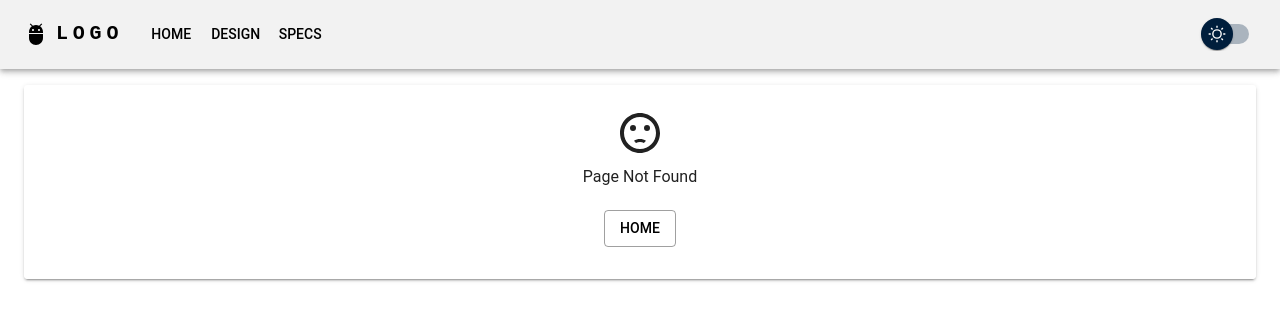
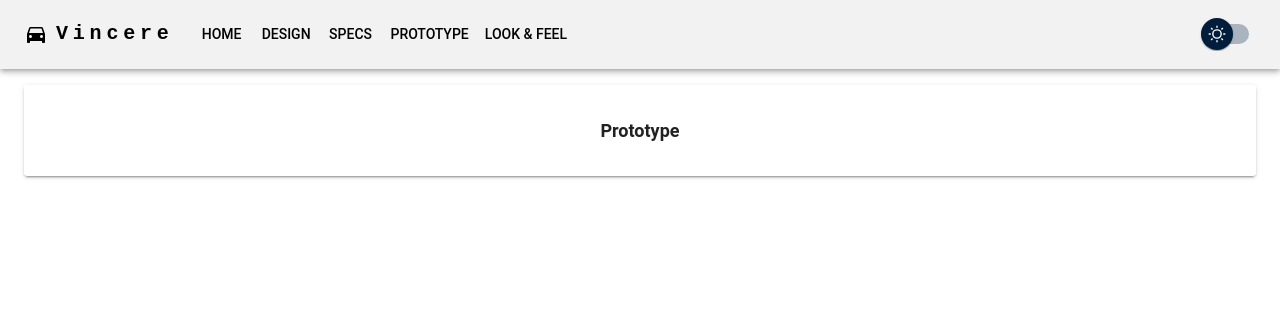
Before and after one commit to jonoman55/cool-cars, a React (Vite) app: page /proto in a window 1280 px wide. Before the commit this address had no page. Shown: the top 320 px of the page. Built offline with nearby package versions, Linux system fonts and the light colour scheme.

Commit message:
Add Proto And LookFeel Pages

```diff
--- a/src/components/index.js
+++ b/src/components/index.js
@@ -1,7 +1,10 @@
 export { default as Home } from './pages/home/Home';
 export { default as Design } from './pages/design/Design';
 export { default as Specs } from './pages/specs/Specs';
+export { default as ProtoType } from './pages/proto/Proto';
 export { default as NotFound } from './pages/notfound/NotFound';
+export { default as LookFeel } from './pages/lookfeel/LookFeel';
+
 
 import { Layout } from './layout/Layout';
 
--- a/src/components/layout/Header.jsx
+++ b/src/components/layout/Header.jsx
@@ -11,7 +11,10 @@ import {
   Menu,
   MenuItem,
 } from '@mui/material/';
-import { Adb as AdbIcon, Menu as MenuIcon } from '@mui/icons-material';
+import {
+  Menu as MenuIcon,
+  DirectionsCar as CarIcon
+} from '@mui/icons-material';
 
 import ThemeSwitch from '../controls/ThemeSwitch';
 import { ToolTip } from '../controls/ToolTip';
@@ -38,7 +41,7 @@ const Header = () => {
       <Container maxWidth="xl">
         <Toolbar disableGutters id="back-to-top-anchor">
           {/* Logo */}
-          <AdbIcon sx={{ display: { xs: 'none', md: 'flex' }, mr: 1 }} />
+          <CarIcon sx={{ display: { xs: 'none', md: 'flex' }, mr: 1 }} />
           <Typography
             variant="h6"
             noWrap
@@ -53,7 +56,7 @@ const Header = () => {
               cursor: 'default',
             }}
           >
-            LOGO
+            Vincere
           </Typography>
 
           {/* Menu Icon BUtton */}
@@ -106,7 +109,7 @@ const Header = () => {
           </Box>
 
           {/* Responsive Logo */}
-          <AdbIcon sx={{ display: { xs: 'flex', md: 'none' }, mr: 1 }} />
+          <CarIcon sx={{ display: { xs: 'flex', md: 'none' }, mr: 1 }} />
           <Typography
             variant="h5"
             noWrap
@@ -122,7 +125,7 @@ const Header = () => {
               cursor: 'default',
             }}
           >
-            LOGO
+            Vincere
           </Typography>
 
           {/* Navbar */}
--- /dev/null
+++ b/src/components/pages/lookfeel/LookFeel.jsx
@@ -0,0 +1,43 @@
+import {
+    Box,
+    Card,
+    CardContent,
+    Container,
+    Paper,
+    Typography,
+  } from '@mui/material';
+
+  /**
+   * Specs
+   */
+  const LookFeel = () => {
+    return (
+      <Container maxWidth="xl">
+        <Paper elevation={2} sx={{ my: 2 }}>
+          <Card elevation={0}>
+            <CardContent>
+              <Box
+                sx={{
+                  p: 1,
+                  display: 'flex',
+                  flexDirection: 'column',
+                  justifyContent: 'center',
+                  alignItems: 'center',
+                }}
+              >
+                <Typography
+                  component="p"
+                  variant="body1"
+                  sx={{ mt: 1, fontWeight: 600, fontSize: 18 }}
+                >
+                  Look and Feel
+                </Typography>
+              </Box>
+            </CardContent>
+          </Card>
+        </Paper>
+      </Container>
+    );
+  };
+
+  export default LookFeel;
--- /dev/null
+++ b/src/components/pages/proto/Proto.jsx
@@ -0,0 +1,43 @@
+import {
+    Box,
+    Card,
+    CardContent,
+    Container,
+    Paper,
+    Typography,
+  } from '@mui/material';
+
+  /**
+   * Specs
+   */
+  const Proto = () => {
+    return (
+      <Container maxWidth="xl">
+        <Paper elevation={2} sx={{ my: 2 }}>
+          <Card elevation={0}>
+            <CardContent>
+              <Box
+                sx={{
+                  p: 1,
+                  display: 'flex',
+                  flexDirection: 'column',
+                  justifyContent: 'center',
+                  alignItems: 'center',
+                }}
+              >
+                <Typography
+                  component="p"
+                  variant="body1"
+                  sx={{ mt: 1, fontWeight: 600, fontSize: 18 }}
+                >
+                  Prototype
+                </Typography>
+              </Box>
+            </CardContent>
+          </Card>
+        </Paper>
+      </Container>
+    );
+  };
+
+  export default Proto;
--- a/src/constants/linkItems.jsx
+++ b/src/constants/linkItems.jsx
@@ -1,11 +1,10 @@
 /* eslint-disable no-unused-vars */
 import {
   Home as HomeIcon,
-  AccountCircle as ProfileIcon,
+  Visibility as LookFeelIcon,
   DirectionsCar as DesignIcon,
-  Handyman as SpecsIcon,
-  Login as LoginIcon,
-  Logout as LogoutIcon,
+  Settings as SpecsIcon,
+  DesignServices as PrototypeIcon,
 } from '@mui/icons-material';
 
 /**
@@ -33,31 +32,18 @@ export const linkItems = [
     to: '/specs',
     icon: <SpecsIcon />,
   },
-  // {
-  //   id: 4,
-  //   name: 'Profile',
-  //   description: 'Profile Page',
-  //   to: '/profile',
-  //   icon: <ProfileIcon />,
-  // },
-];
-
-/**
- * App Authentication Link Items
- */
-export const authItems = [
   {
     id: 3,
-    name: 'login',
-    description: 'Login',
-    to: '/login',
-    icon: <LoginIcon />,
+    name: 'Prototype',
+    description: 'Prototype Page',
+    to: '/proto',
+    icon: <PrototypeIcon />,
   },
   {
     id: 4,
-    name: 'logout',
-    description: 'Logout',
-    to: '/login',
-    icon: <LogoutIcon />,
+    name: 'Look & Feel',
+    description: 'Look And Feel Page',
+    to: '/lookfeel',
+    icon: <LookFeelIcon />,
   },
 ];
--- /dev/null
+++ b/src/pages/LookAndFeelPage.jsx
@@ -0,0 +1,5 @@
+import { LookFeel } from '../components';
+
+const LookAndFeelPage = () => <LookFeel />;
+
+export default LookAndFeelPage;
--- /dev/null
+++ b/src/pages/ProtoTypePage.jsx
@@ -0,0 +1,5 @@
+import { ProtoType } from '../components';
+
+const ProtoTypePage = () => <ProtoType />;
+
+export default ProtoTypePage;
--- a/src/routes/index.jsx
+++ b/src/routes/index.jsx
@@ -7,6 +7,8 @@ import {
 import HomePage from '../pages/HomePage';
 import DesignPage from '../pages/DesignPage';
 import SpecsPage from '../pages/SpecsPage';
+import ProtoTypePage from '../pages/ProtoTypePage';
+import LookAndFeelPage from '../pages/LookAndFeelPage';
 import NotFoundPage from '../pages/NotFoundPage';
 import { Layout } from '../components';
 
@@ -21,6 +23,8 @@ const Routes = () => (
           <Route index element={<HomePage />} />
           <Route path="design" element={<DesignPage />} />
           <Route path="specs" element={<SpecsPage />} />
+          <Route path="proto" element={<ProtoTypePage />} />
+          <Route path="lookfeel" element={<LookAndFeelPage />} />
         </Route>
         <Route path="*" element={<NotFoundPage />} />
       </Switch>
```
